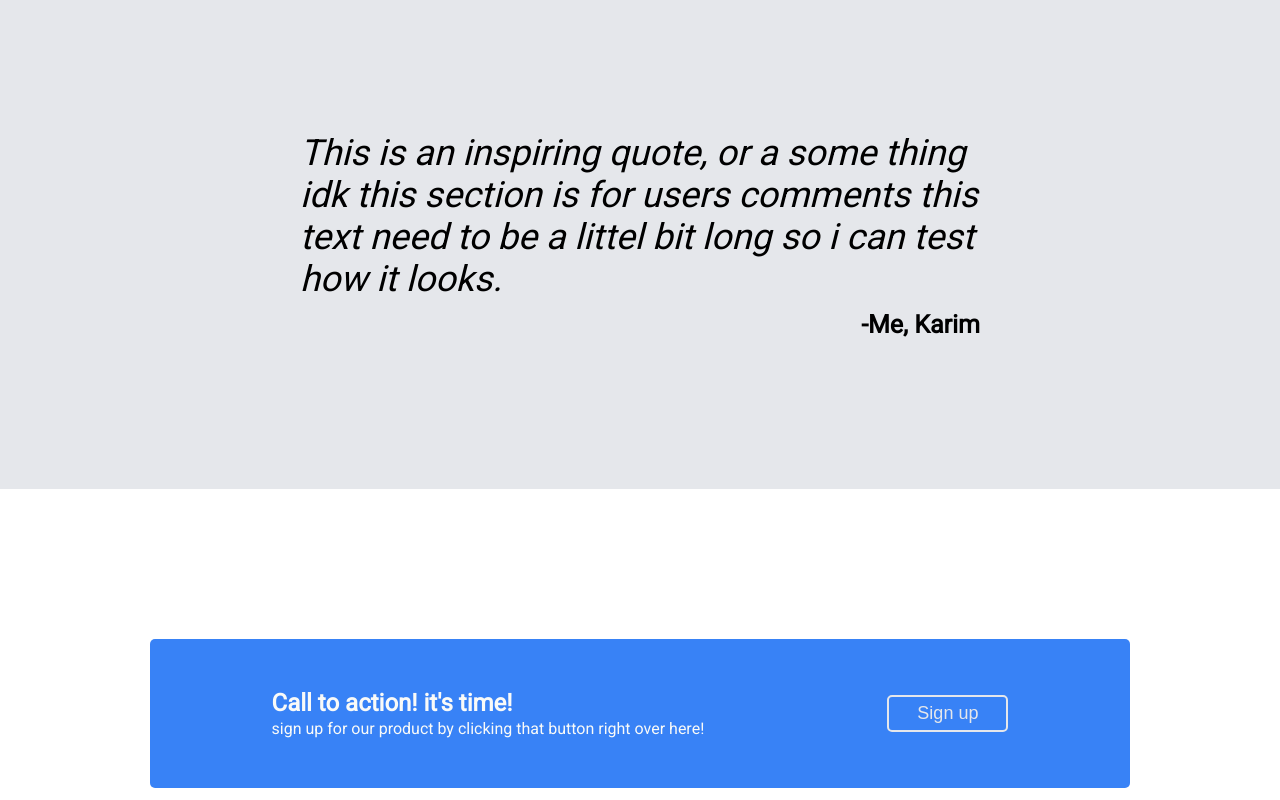
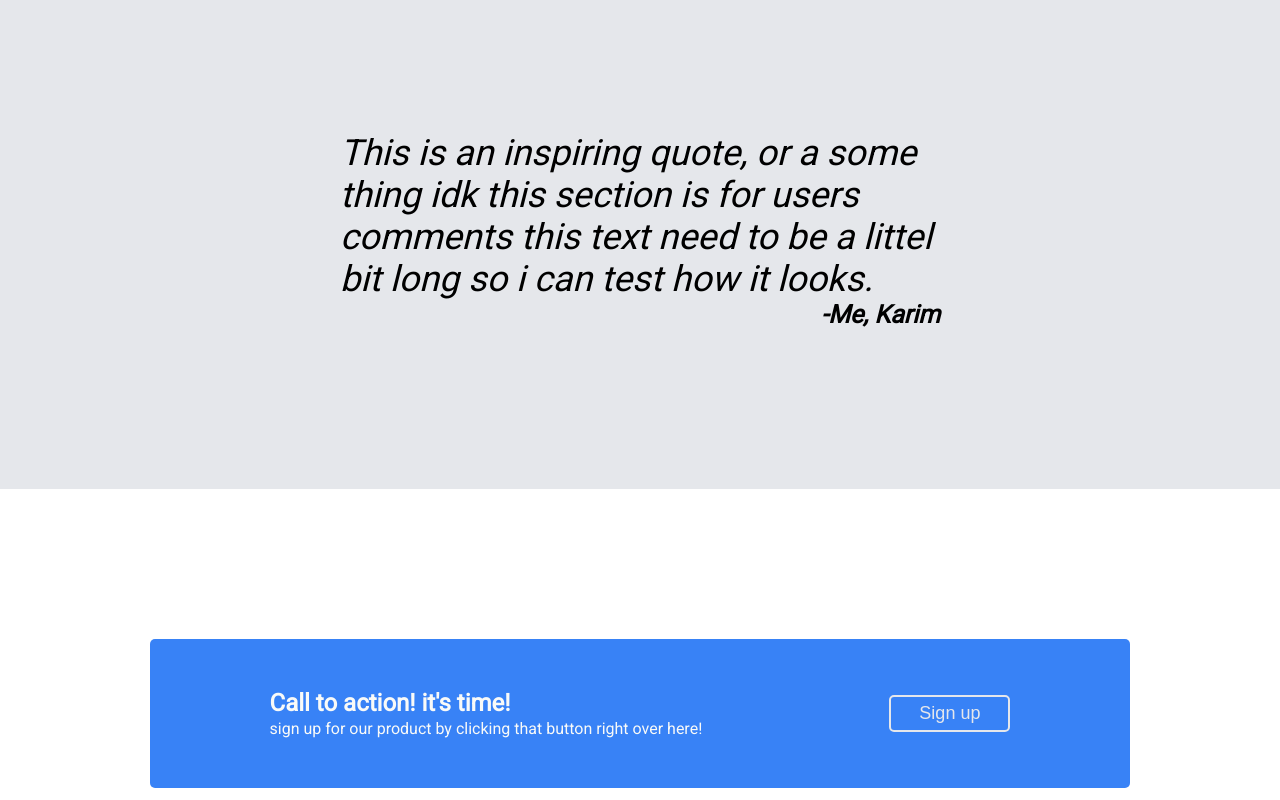
Before and after one commit to mkblast/css-project, a plain HTML site: page index.html in a window 1280 px wide. Shown: the part 1160-1960 px from the top of the page. Drawn offline with Linux system fonts and the light colour scheme.

Commit message:
more fixes

```diff
--- a/index.html
+++ b/index.html
@@ -49,9 +49,8 @@
         </div>
     </div>
     <div class="comments">
-        <div class="content">This is an inspiring quote, or a some thing idk this section is for users comments this text need to be a littel bit long so i can test how it looks.</div>
-        <div class="author">
-            <div class="author-text">-Me, Karim</div>
+        <div class="content">This is an inspiring quote, or a some thing idk this section is for users comments this text need to be a littel bit long so i can test how it looks.
+            <div class="author">-Me, Karim</div>
         </div>
     </div>
 
--- a/style.css
+++ b/style.css
@@ -49,6 +49,7 @@ a {
     justify-content: center;
     align-items: center;
     gap: 40px;
+    flex-wrap: wrap;
 }
 
 .disc-text {
@@ -82,7 +83,7 @@ a {
     color: #F9FAF8;
     background-color: #6d747d;
     height: 300px;
-    width: 600px;
+    width: clamp(300px, 50%, 600px);
     border-radius: 5px;
     flex: 0 0 auto;
     display: flex;
@@ -110,6 +111,7 @@ a {
 .container {
     display: flex;
     gap: 82px;
+    flex-wrap: wrap;
 }
 
 .subinfo {
@@ -139,7 +141,8 @@ a {
     display: flex;
     flex-direction: column;
     justify-content: center;
-    align-items: flex-end;
+    align-items: center;
+    gap: 8px;
 }
 
 .content {
@@ -147,18 +150,16 @@ a {
     font-weight: 300;
     font-style: italic;
     padding-bottom: 10px;
+    width: clamp(600px, 50%, 300px);
 
 }
 
 .author {
-    /* width: 600px; */
     display: flex;
     justify-content: flex-end;
-}
-
-.author-text {
     font-size: 25px;
     font-weight: 900;
+    align-self: flex-end;
 }
 
 .ending {
@@ -169,6 +170,8 @@ a {
     padding: 50px 30px;
     margin: 150px;
     border-radius: 5px;
+    flex-wrap: wrap;
+    gap: 8px;
 }
 
 .ending-title {
```
